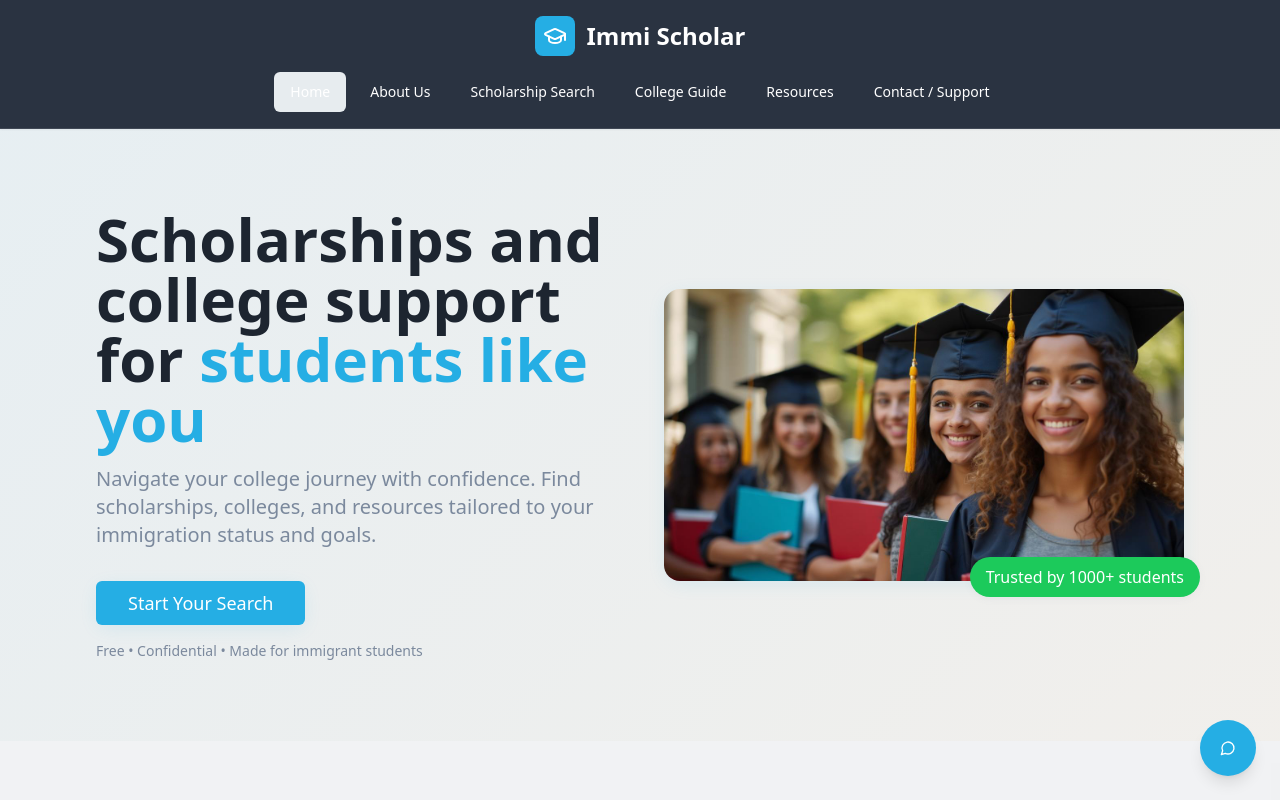
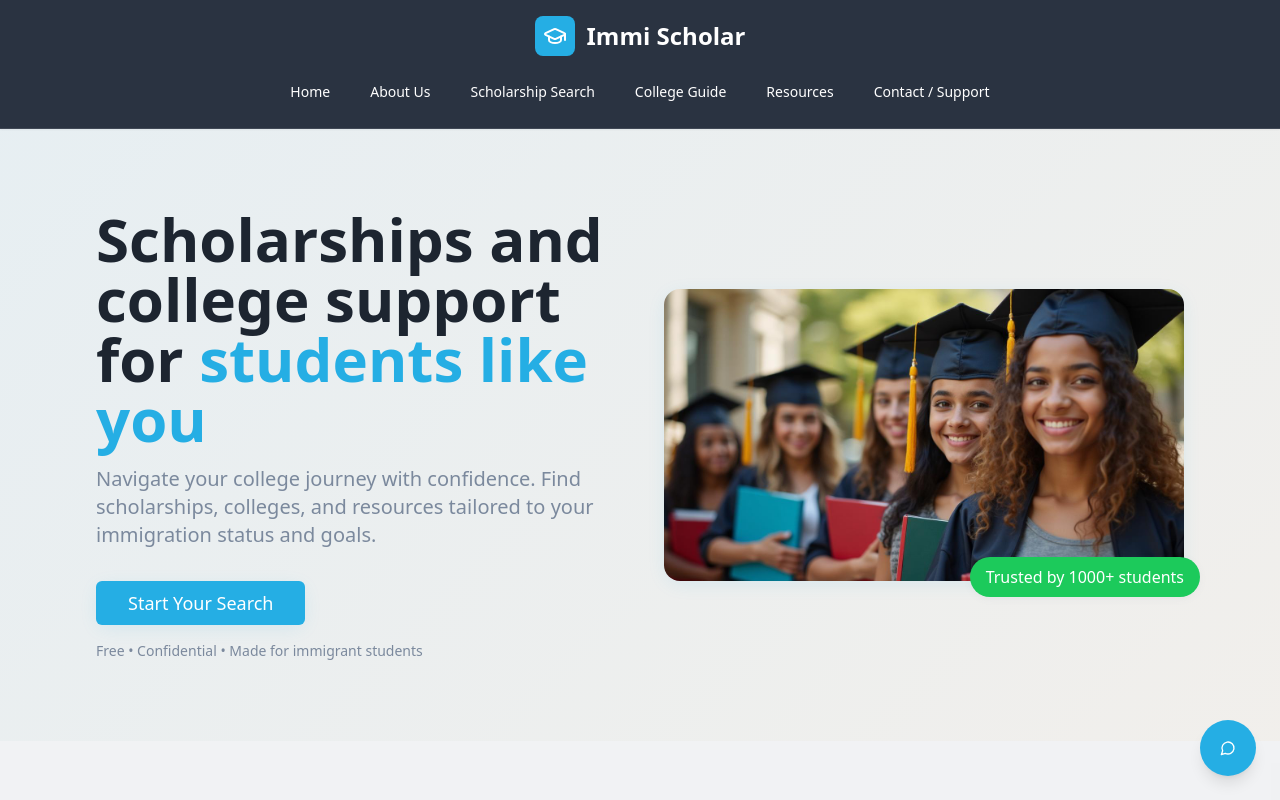
Before and after one commit to CodingProject2024/scholar-pathways-usa, a React (Vite) app: page / in a window 1280 px wide. Shown: the top 800 px of the page. Built offline with nearby package versions, Linux system fonts and the light colour scheme.

Commit message:
Remove tab highlight
Remove the underline highlight effect from the navigation tabs.

```diff
--- a/src/components/Navigation.tsx
+++ b/src/components/Navigation.tsx
@@ -45,7 +45,7 @@ const Navigation = ({ currentPage, onNavigate }: NavigationProps) => {
             {navItems.map((item) => (
               <Button
                 key={item.id}
-                variant={currentPage === item.id ? "secondary" : "ghost"}
+                variant={currentPage === item.id && item.id !== "homepage" ? "secondary" : "ghost"}
                 onClick={() => handleNavClick(item.id)}
                 className="text-sm font-medium text-white hover:text-white relative after:content-[''] after:absolute after:w-full after:scale-x-0 after:h-0.5 after:bottom-0 after:left-0 after:bg-white after:origin-center after:transition-transform after:duration-300 hover:after:scale-x-100"
               >
```
